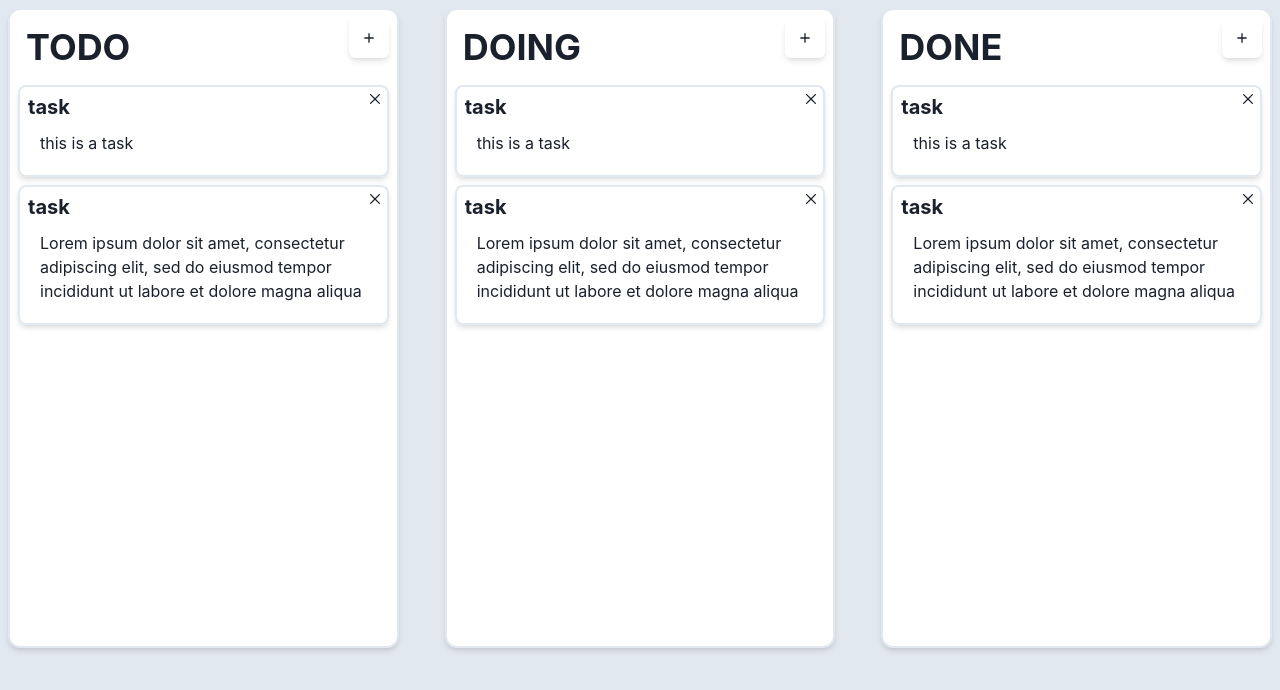
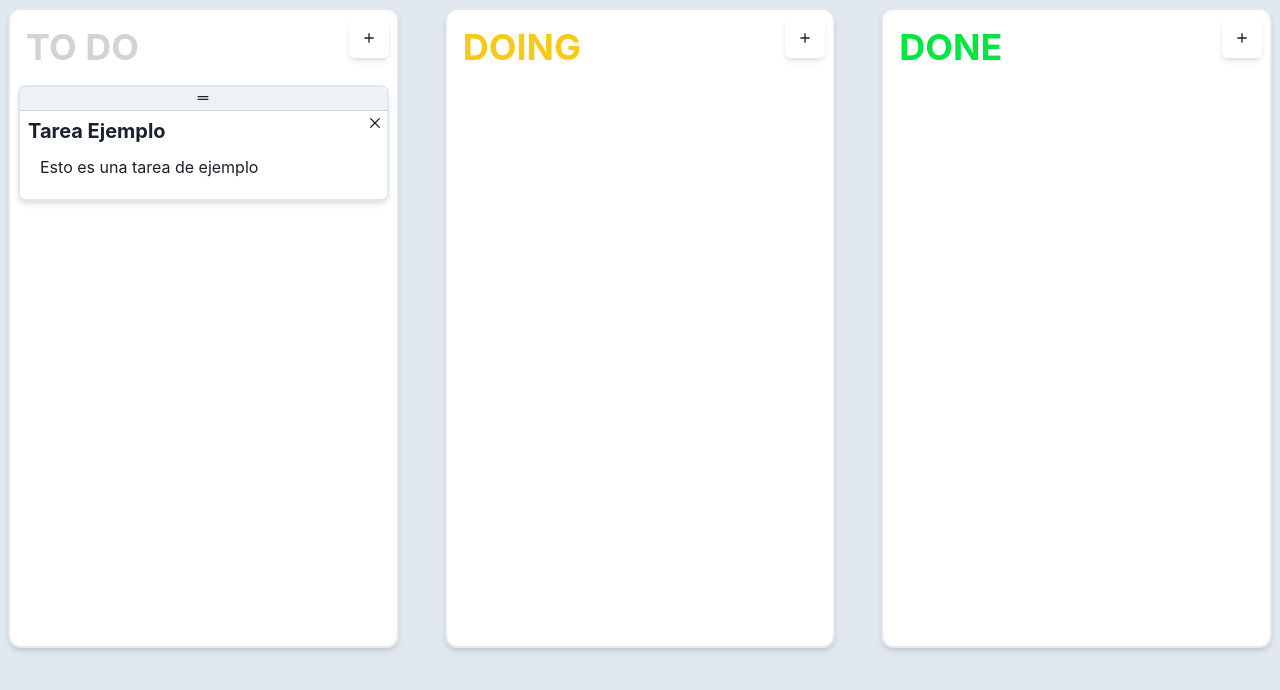
Before and after one commit to AntonyFagundez/todo-drag-and-drop, a React (Create React App) app: page / in a window 1280 px wide. Shown: the top 690 px of the page. Built offline with nearby package versions, Linux system fonts and the light colour scheme.

Commit message:
cartas con movimiento

```diff
--- a/package.json
+++ b/package.json
@@ -4,6 +4,7 @@
   "private": true,
   "dependencies": {
     "@chakra-ui/react": "^1.5.0",
+    "@dnd-kit/core": "^2.1.2",
     "@emotion/react": "^11.1.5",
     "@emotion/styled": "^11.3.0",
     "@testing-library/jest-dom": "^5.11.10",
--- a/src/App.js
+++ b/src/App.js
@@ -1,22 +1,43 @@
 import { Box } from "@chakra-ui/layout";
 import { SimpleGrid } from "@chakra-ui/layout";
+import { DndContext } from "@dnd-kit/core";
 import React from "react";
 
 import CardContainer from "./components/CardContainer";
+import { useData } from "./context/DataProvider";
+import { addToList, removeFromList } from "./context/reducer";
+import { getStateName } from "./utils/utils";
 
 function App() {
+  const { state, dispatch } = useData();
+  const { todo, doing, done, from } = state;
+
+  const handleDragEnd = (ev) => {
+    const {
+      over: { id: overId },
+      active: { id: elementId },
+    } = ev;
+
+    const element = state[from].find((x) => x.id === elementId);
+
+    dispatch(removeFromList(from, elementId));
+    dispatch(addToList(getStateName(overId), element));
+  };
+
   return (
+    <DndContext onDragEnd={handleDragEnd}>
       <SimpleGrid backgroundColor="gray.200" height="full" minChildWidth="120px" spacing="30px">
         <Box height="container" p="2">
-        <CardContainer category="TODO" />
+          <CardContainer data={todo} droppableId="todo" head="TO DO" />
         </Box>
         <Box height="container" p="2">
-        <CardContainer category="DOING" />
+          <CardContainer data={doing} droppableId="doing" head="DOING" />
         </Box>
         <Box height="container" p="2">
-        <CardContainer category="DONE" />
+          <CardContainer data={done} droppableId="done" head="DONE" />
         </Box>
       </SimpleGrid>
+    </DndContext>
   );
 }
 
--- a/src/components/Card.jsx
+++ b/src/components/Card.jsx
@@ -2,10 +2,58 @@ import React from "react";
 import PropTypes from "prop-types";
 import { Box, Stack, Heading, Text } from "@chakra-ui/layout";
 import { CloseButton } from "@chakra-ui/close-button";
+import { IconButton } from "@chakra-ui/button";
+import { MdDragHandle } from "react-icons/md";
+import { useDraggable } from "@dnd-kit/core";
 
-const Card = ({ title, description }) => {
+import { useData } from "../context/DataProvider";
+import { setFrom } from "../context/reducer";
+import { getStateName } from "../utils/utils";
+
+const Card = ({ title, description, id, droppableId }) => {
+  const { attributes, listeners, setNodeRef, transform, isDragging } = useDraggable({
+    id: id,
+  });
+  const { dispatch } = useData();
+
+  const style = transform
+    ? { transform: `translate3d(${transform.x}px, ${transform.y}px, 0)` }
+    : undefined;
+
+  React.useEffect(() => {
+    if (isDragging) {
+      dispatch(setFrom(getStateName(droppableId)));
+    }
+  }, [isDragging, dispatch, droppableId, id]);
+
   return (
-    <Box borderRadius="lg" borderWidth="2px" boxShadow="md" height="auto" mt="2" width="full">
+    <Box
+      ref={setNodeRef}
+      bg="white"
+      borderRadius="lg"
+      borderWidth="2px"
+      boxShadow="md"
+      height="auto"
+      mt="2"
+      style={style}
+      width="full"
+    >
+      <Stack display="block" maxHeight={6} pt="0" textAlign="center">
+        <IconButton
+          {...listeners}
+          {...attributes}
+          borderBottomColor="lightgray"
+          borderBottomRadius="none"
+          borderBottomWidth="1px"
+          boxSize="5"
+          cursor="move"
+          icon={<MdDragHandle width={100} />}
+          minHeight={6}
+          minWidth="full"
+          mt="-1"
+          textAlign="center"
+        />
+      </Stack>
       <Stack direction="row" spacing="auto">
         <Heading as="h5" m="2" mb="0" size="md">
           {title}
@@ -22,6 +70,8 @@ const Card = ({ title, description }) => {
 Card.propTypes = {
   title: PropTypes.string.isRequired,
   description: PropTypes.string.isRequired,
+  id: PropTypes.number.isRequired,
+  droppableId: PropTypes.string.isRequired,
 };
 
 export default Card;
--- a/src/components/CardContainer.jsx
+++ b/src/components/CardContainer.jsx
@@ -3,15 +3,39 @@ import PropTypes from "prop-types";
 import { Box, Heading, Stack } from "@chakra-ui/layout";
 import { IconButton } from "@chakra-ui/button";
 import { MdAdd } from "react-icons/md";
+import { useDroppable } from "@dnd-kit/core";
+
+import styleDefault from "../styles/styles";
 
 import Card from "./Card";
 
-const CardContainer = ({ category }) => {
+const CardContainer = ({ head, data, droppableId }) => {
+  const { setNodeRef, isOver } = useDroppable({
+    id: droppableId,
+  });
+
+  const { bgColor } = styleDefault[droppableId];
+
   return (
-    <Box bg="white" borderRadius="xl" borderWidth="2px" height="container.sm" p="2" shadow="md">
+    <Box
+      ref={setNodeRef}
+      bg={isOver ? bgColor : "white"}
+      borderRadius="xl"
+      borderWidth="2px"
+      height="container.sm"
+      p="2"
+      shadow="md"
+    >
       <Stack direction="row" spacing="auto">
-        <Heading as="h2" fontWeight="bold" m="2" textAlign="center" textShadow="inner">
-          {category}
+        <Heading
+          as="h2"
+          color={isOver ? "white" : bgColor}
+          fontWeight="bold"
+          m="2"
+          textAlign="center"
+          textShadow="inner"
+        >
+          {head}
         </Heading>
         <IconButton
           aria-label="add-button"
@@ -21,23 +45,17 @@ const CardContainer = ({ category }) => {
           width="0.5"
         />
       </Stack>
-      {[
-        { id: 0, title: "task", description: "this is a task" },
-        {
-          id: 0,
-          title: "task",
-          description:
-            "Lorem ipsum dolor sit amet, consectetur adipiscing elit, sed do eiusmod tempor incididunt ut labore et dolore magna aliqua",
-        },
-      ].map((item, i) => (
-        <Card key={i} {...item} />
+      {data.map((item, i) => (
+        <Card key={i} droppableId={droppableId} {...item} />
       ))}
     </Box>
   );
 };
 
 CardContainer.propTypes = {
-  category: PropTypes.string.isRequired,
+  head: PropTypes.string.isRequired,
+  data: PropTypes.array.isRequired,
+  droppableId: PropTypes.string.isRequired,
 };
 
 export default CardContainer;
--- /dev/null
+++ b/src/context/DataProvider.jsx
@@ -0,0 +1,19 @@
+import React from "react";
+import PropTypes from "prop-types";
+
+import reducer, { initialState } from "./reducer";
+export const DataContext = React.createContext(null);
+
+const DataProvider = ({ children }) => {
+  const [state, dispatch] = React.useReducer(reducer, initialState);
+
+  return <DataContext.Provider value={{ state, dispatch }}>{children}</DataContext.Provider>;
+};
+
+DataProvider.propTypes = {
+  children: PropTypes.node.isRequired,
+};
+
+export default DataProvider;
+
+export const useData = () => React.useContext(DataContext);
--- /dev/null
+++ b/src/context/reducer.js
@@ -0,0 +1,82 @@
+//Me base en el orden de ducks
+//(Un archivo con las constantes, el reducer y los creadores de acción)
+const REMOVE_FROM_LIST = "REMOVE_FROM_LIST";
+const ADD_TO_LIST = "ADD_TO_LIST";
+const SET_FROM = "SET_FROM";
+
+let index = 2;
+
+export const initialState = {
+  todo: [
+    {
+      id: 1, //debo inicializarlo en cero, la API al parecer no funciona bien con un ID en cero,
+      //podría deberse a alguna validación interna
+      title: "Tarea Ejemplo",
+      description: "Esto es una tarea de ejemplo",
+    },
+  ],
+  doing: [],
+  done: [],
+  from: null,
+};
+
+export default function reducer(state, action) {
+  switch (action.type) {
+    case REMOVE_FROM_LIST: {
+      const { list, elementId } = action.payload;
+
+      return {
+        ...state,
+        [list]: state[list].filter((x) => x.id !== elementId),
+      };
+    }
+
+    case ADD_TO_LIST: {
+      const { list, element } = action.payload;
+      const newList = [...state[list]];
+
+      newList.push({ ...element, id: index });
+      index++; //index 'autoincremental'
+
+      return {
+        ...state,
+        [list]: newList,
+      };
+    }
+    case SET_FROM: {
+      return {
+        ...state,
+        from: action.payload,
+      };
+    }
+    default:
+      return state;
+  }
+}
+
+export const removeFromList = (list, elementId) => {
+  return {
+    type: REMOVE_FROM_LIST,
+    payload: {
+      list,
+      elementId,
+    },
+  };
+};
+
+export const addToList = (list, element) => {
+  return {
+    type: ADD_TO_LIST,
+    payload: {
+      list,
+      element,
+    },
+  };
+};
+
+export const setFrom = (name) => {
+  return {
+    type: SET_FROM,
+    payload: name,
+  };
+};
--- a/src/index.js
+++ b/src/index.js
@@ -4,12 +4,15 @@ import { ChakraProvider } from "@chakra-ui/react";
 
 import "./index.css";
 import App from "./App";
+import DataProvider from "./context/DataProvider";
 
 ReactDOM.render(
-  <ChakraProvider>
-    <React.StrictMode>
-      <App />
-    </React.StrictMode>
-  </ChakraProvider>,
+  <DataProvider>
+    <ChakraProvider>
+      <React.StrictMode>
+        <App />
+      </React.StrictMode>
+    </ChakraProvider>
+  </DataProvider>,
   document.getElementById("root")
 );
--- /dev/null
+++ b/src/styles/styles.js
@@ -0,0 +1,16 @@
+const styles = {
+  todo: {
+    over: "lightgray",
+    bgColor: "lightgray",
+  },
+  doing: {
+    over: "rgba(247, 202, 24, 0.5)",
+    bgColor: "rgba(247, 202, 24, 1)",
+  },
+  done: {
+    over: "rgba(0, 230, 64, 0.5)",
+    bgColor: "rgba(0, 230, 64, 1)",
+  },
+};
+
+export default styles;
--- /dev/null
+++ b/src/utils/utils.js
@@ -0,0 +1,3 @@
+export const getStateName = (containerId) => {
+  return containerId.replace("-container", "");
+};
```
Also changed, not shown: 1 other file (tests, documents, lock files or other folders). Lines whose indentation alone changed are shown as unchanged.
